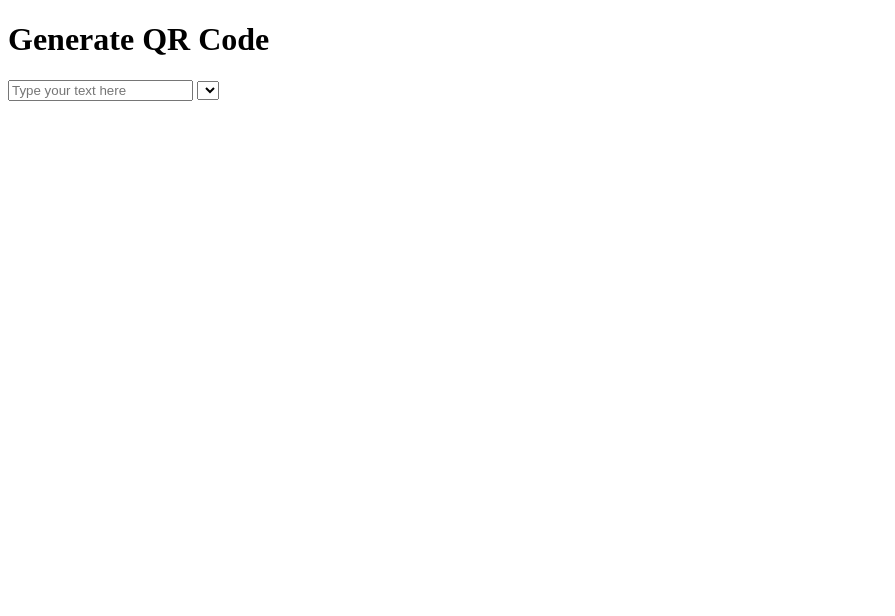
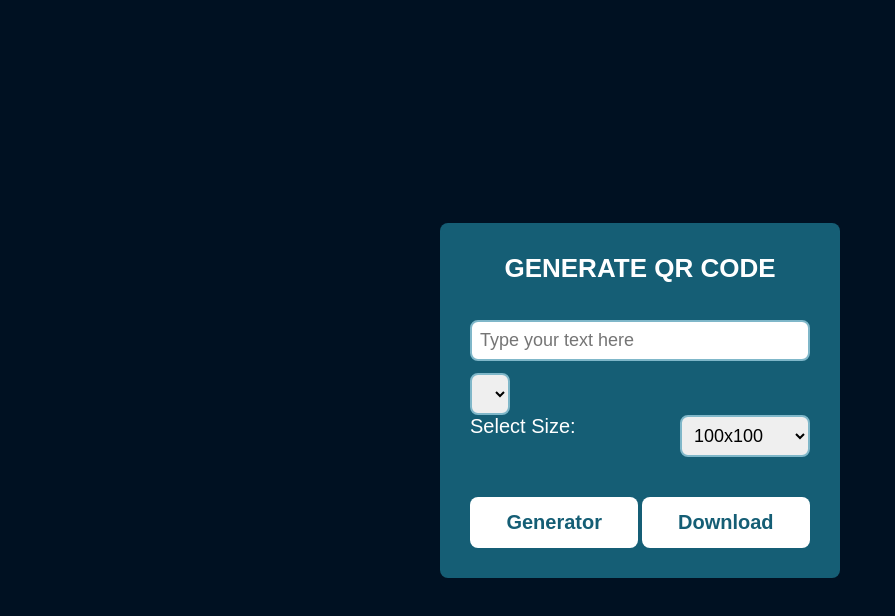
Before and after one commit to sambit-innofied/QR-code-generator, a plain HTML site: page index.html in a window 1280 px wide. Shown: the whole page, without its empty margins (0-895 px from the left). Drawn offline with Linux system fonts and the light colour scheme.

Commit message:
added style.css

```diff
--- a/index.html
+++ b/index.html
@@ -4,6 +4,7 @@
 <head>
     <meta charset="UTF-8">
     <meta name="viewport" content="width=device-width, initial-scale=1.0">
+    <link rel="stylesheet" href="style.css">
     <title>QR Code Generator</title>
 </head>
 
@@ -13,11 +14,28 @@
             <h1>Generate QR Code</h1>
             <input type="text" placeholder="Type your text here">
             <select name="" id=""></select>
+            <div>
+                <label for="sizes">Select Size:</label>
+                <select id="sizes">
+                    <option value="100">100x100</option>
+                    <option value="200">200x200</option>
+                    <option value="300">300x300</option>
+                    <option value="400">400x400</option>
+                    <option value="500">500x500</option>
+                    <option value="600">600x600</option>
+                    <option value="700">700x700</option>
+                    <option value="800">800x800</option>
+                    <option value="900">900x900</option>
+                    <option value="1000">1000x1000</option>
+                </select>
+            </div>
         </div>
         <div class="qr-body"></div>
-        <div class="qr-footer"></div>
+        <div class="qr-footer">
+            <a href="">Generator</a>
+            <a href="">Download</a>
+        </div>
     </div>
-
 </body>
 
 </html>
--- a/style.css
+++ b/style.css
@@ -0,0 +1,100 @@
+:root{
+    --bcg-color: #001122;
+    --primary-color: #155e75;
+    --border-radius: 8px;
+    --secondary-color: #fff;
+    --border-color: #7fb7c9;
+}
+*{
+    margin: 0;
+    padding: 0;
+    box-sizing: border-box;
+    font-family: sans-serif;
+}
+
+body{
+    width: 100%;
+    height: 100vh;
+    display: flex;
+    justify-content: center;
+    align-items: center;
+    background-color: var(--bcg-color);
+}
+
+.box{
+    background-color: var(--primary-color);
+    padding: 30px;
+    width: 400px;
+    border-radius: var(--border-radius);
+}
+
+.qr-header h1{
+    font-size: 26px;
+    text-align: center;
+    color: var(--secondary-color);
+    margin-bottom: 24px;
+    text-transform: uppercase;
+}
+
+.qr-header input{
+    width: 100%;
+    margin-block: 12px;
+}
+
+.qr-header input, select{
+    padding: 8px;
+    border-radius: var(--border-radius);
+    font-size: 18px;
+    outline: none;
+    border: 2px solid var(--border-color);
+}
+
+.qr-header label{
+    color: var(--secondary-color);
+    font-size: 20px;
+}
+
+.qr-header div{
+    display: flex;
+    justify-content: space-between;
+}
+
+.qr-footer{
+    display: flex;
+    justify-content: center;
+}
+.qr-footer a{
+    background-color: var(--secondary-color);
+    text-decoration: none;
+    font-size: 20px;
+    padding: 14px 36px;
+    margin-inline: 2px;
+    color: var(--primary-color);
+    font-weight: 600;
+    border-radius: var(--border-radius);
+}
+
+.qr-body{
+    display: grid;
+    place-items: center;
+    padding:20px;
+}
+
+.qr-body img{
+    max-width: 100%;
+    max-height: 100%;
+    margin-block: 10px;
+    padding: 20px;
+    border: 0.5px solid var(--border-color);
+    border-radius: var(--border-radius);
+}
+
+@media screen and (max-width:520px){
+    .box{
+        width: 80%;
+    }
+    .qr-footer a{
+        padding: 12px;
+        font-size: 16px;
+    }
+}
```
